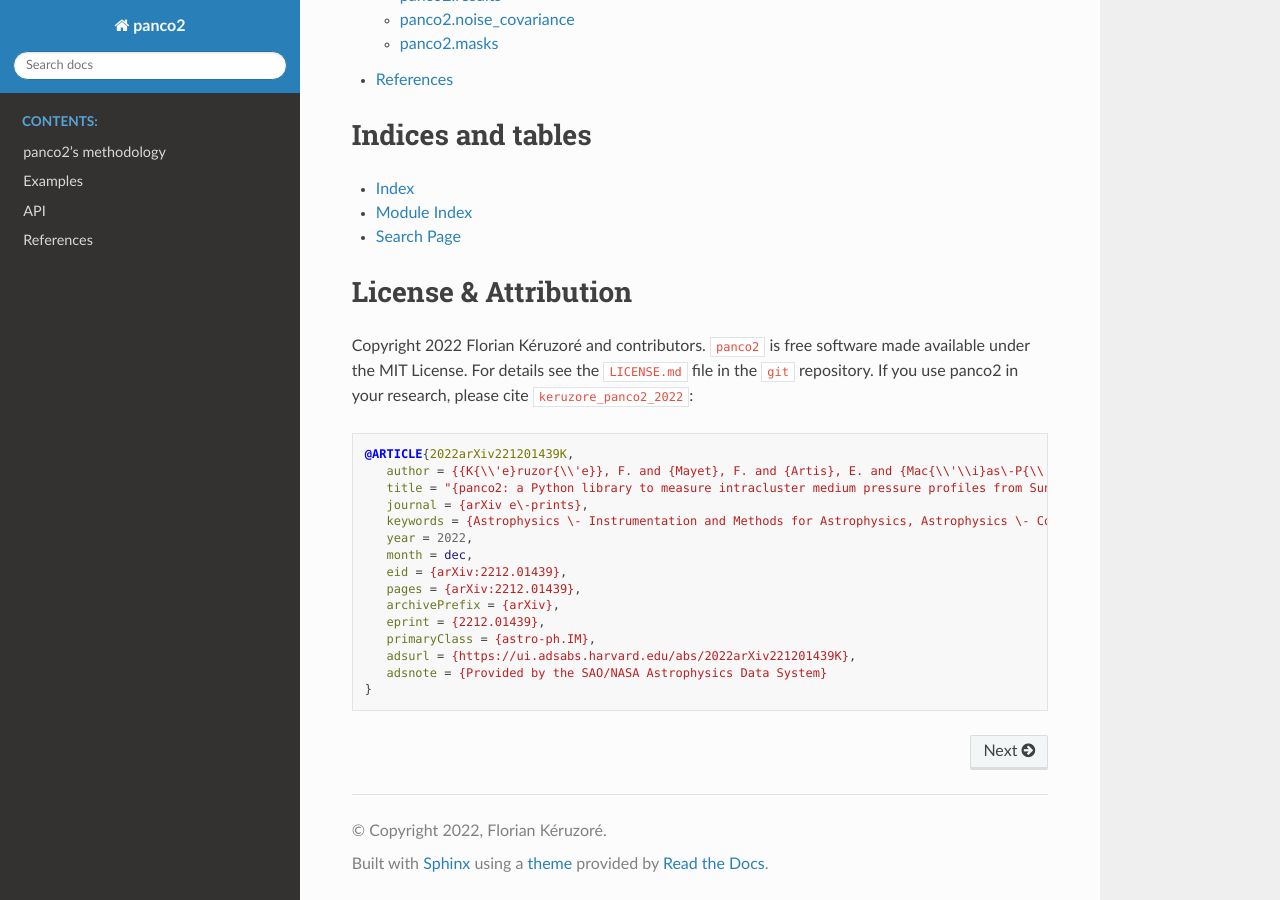
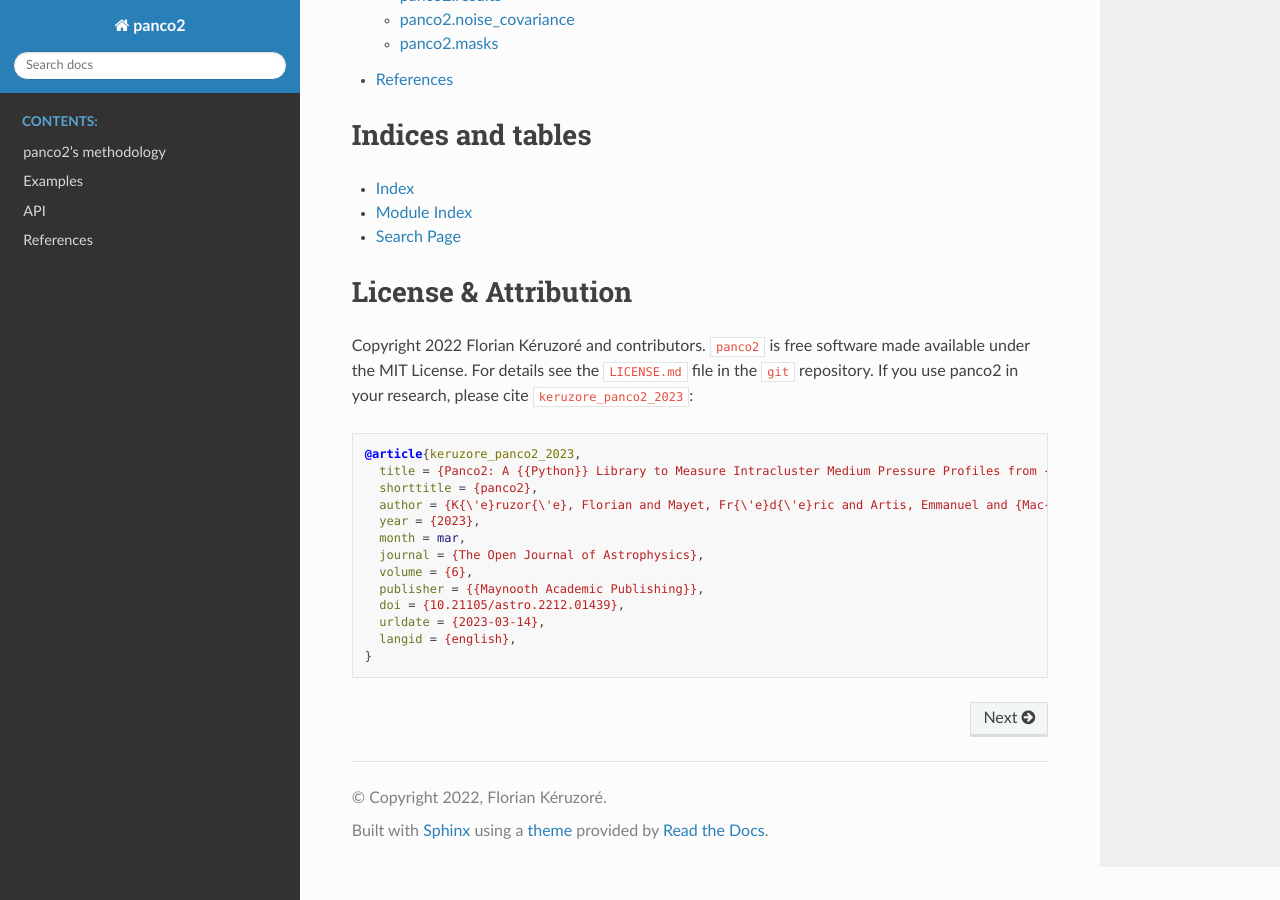
Before and after one commit to fkeruzore/panco2, a Sphinx documentation site: the page built from docs/source/index.rst, in a window 1280 px wide and 900 px high, scrolled down 855 px. Built offline with Sphinx 7.4.7 and the Read the Docs theme 2.0.0, drawn with Linux system fonts in a browser that asks for light colours; pages that are not in the unit, such as notebooks, are missing from menus; cross-references to code outside the pages are shown as plain code; some of the changed text lies outside the part shown.

Commit message:
Update ref to paper in docs

```diff
--- a/docs/source/doc.bib
+++ b/docs/source/doc.bib
@@ -191,19 +191,16 @@
   year   = {2019}
 }
 
-
-@article{keruzore_panco2_2022,
-  author        = {{Kéruzoré}, F. and {Mayet}, F. and {Artis}, E. and {Macías\-Pérez}, J. \-F. and {Muñoz\-Echeverría}, M. and {Perotto}, L. and {Ruppin}, F.},
-  title         = {{panco2: a Python library to measure intracluster medium pressure profiles from Sunyaev\-Zeldovich observations}},
-  journal       = {Submitted to OJA},
-  keywords      = {Astrophysics \- Instrumentation and Methods for Astrophysics, Astrophysics \- Cosmology and Nongalactic Astrophysics},
-  year          = 2022,
-  month         = dec,
-  eid           = {arXiv:2212.01439},
-  pages         = {arXiv:2212.01439},
-  archiveprefix = {arXiv},
-  eprint        = {2212.01439},
-  primaryclass  = {astro-ph.IM},
-  adsurl        = {https://ui.adsabs.harvard.edu/abs/2022arXiv221201439K},
-  adsnote       = {Provided by the SAO/NASA Astrophysics Data System}
+@article{keruzore_panco2_2023,
+  title = {Panco2: A {{Python}} Library to Measure Intracluster Medium Pressure Profiles from {{Sunyaev-Zeldovich}} Observations},
+  shorttitle = {panco2},
+  author = {K{\'e}ruzor{\'e}, Florian and Mayet, Fr{\'e}d{\'e}ric and Artis, Emmanuel and {Mac{\'i}as-P{\'e}rez}, Juan-Francisco and {Mu{\~n}oz-Echeverr{\'i}a}, Miren and Perotto, Laurence and Ruppin, Florian},
+  year = {2023},
+  month = mar,
+  journal = {The Open Journal of Astrophysics},
+  volume = {6},
+  publisher = {{Maynooth Academic Publishing}},
+  doi = {10.21105/astro.2212.01439},
+  urldate = {2023-03-14},
+  langid = {english},
 }
--- a/docs/source/index.rst
+++ b/docs/source/index.rst
@@ -9,7 +9,7 @@ Welcome to panco2's documentation!
 panco2 is a Python library dedicated to extracting measurements of the pressure profile of the hot gas inside galaxy clusters from millimeter-wave observations.
 The extraction is performed using forward modeling the millimeter-wave signal of clusters and MCMC sampling of a posterior distribution for the parameters given the input data.
 Many characteristic features of millimeter-wave observations can be taken into account, such as filtering (both through PSF smearing and transfer functions), point source contamination, and correlated noise.
-``panco2`` is further described in :cite:`keruzore_panco2_2022`.
+``panco2`` is further described in :cite:`keruzore_panco2_2023`.
 
 Installation
 ============
@@ -46,22 +46,20 @@ License & Attribution
 
 Copyright 2022 Florian Kéruzoré and contributors.
 ``panco2`` is free software made available under the MIT License. For details see the ``LICENSE.md`` file in the ``git`` repository.
-If you use panco2 in your research, please cite :cite:`keruzore_panco2_2022`:
+If you use panco2 in your research, please cite :cite:`keruzore_panco2_2023`:
 
 .. code-block:: bib
 
-   @ARTICLE{2022arXiv221201439K,
-      author = {{K{\\'e}ruzor{\\'e}}, F. and {Mayet}, F. and {Artis}, E. and {Mac{\\'\\i}as\-P{\\'e}rez}, J. \-F. and {Mu{\\~n}oz\-Echeverr{\\'\\i}a}, M. and {Perotto}, L. and {Ruppin}, F.},
-      title = "{panco2: a Python library to measure intracluster medium pressure profiles from Sunyaev\-Zeldovich observations}",
-      journal = {arXiv e\-prints},
-      keywords = {Astrophysics \- Instrumentation and Methods for Astrophysics, Astrophysics \- Cosmology and Nongalactic Astrophysics},
-      year = 2022,
-      month = dec,
-      eid = {arXiv:2212.01439},
-      pages = {arXiv:2212.01439},
-      archivePrefix = {arXiv},
-      eprint = {2212.01439},
-      primaryClass = {astro-ph.IM},
-      adsurl = {https://ui.adsabs.harvard.edu/abs/2022arXiv221201439K},
-      adsnote = {Provided by the SAO/NASA Astrophysics Data System}
-   }
+    @article{keruzore_panco2_2023,
+      title = {Panco2: A {{Python}} Library to Measure Intracluster Medium Pressure Profiles from {{Sunyaev-Zeldovich}} Observations},
+      shorttitle = {panco2},
+      author = {K{\'e}ruzor{\'e}, Florian and Mayet, Fr{\'e}d{\'e}ric and Artis, Emmanuel and {Mac{\'i}as-P{\'e}rez}, Juan-Francisco and {Mu{\~n}oz-Echeverr{\'i}a}, Miren and Perotto, Laurence and Ruppin, Florian},
+      year = {2023},
+      month = mar,
+      journal = {The Open Journal of Astrophysics},
+      volume = {6},
+      publisher = {{Maynooth Academic Publishing}},
+      doi = {10.21105/astro.2212.01439},
+      urldate = {2023-03-14},
+      langid = {english},
+    }
--- a/docs/source/method.rst
+++ b/docs/source/method.rst
@@ -11,7 +11,7 @@ where :math:`y(\theta)` is the Compton parameter at the position :math:`\theta`
 
 Through this dependence, we can infer the distribution of the electron pressure of the ICM from a mapping of the tSZ effect towards a cluster.
 This is what ``panco2`` was designed to do, using forward modeling and MCMC sampling.
-Here we give a brief description of the methodology; more details can be found in :cite:`keruzore_panco2_2022`.
+Here we give a brief description of the methodology; more details can be found in :cite:`keruzore_panco2_2023`.
 
 .. _sec_fwmod:
 
```
